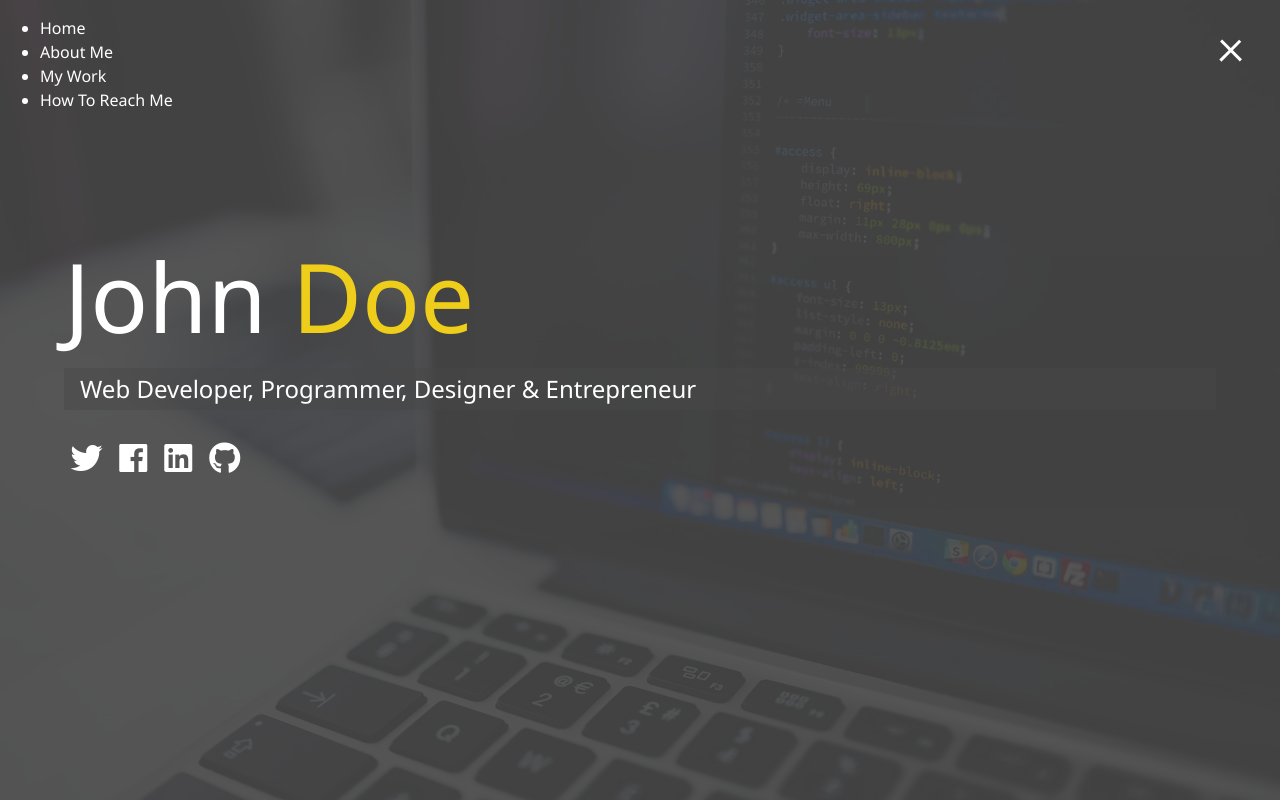
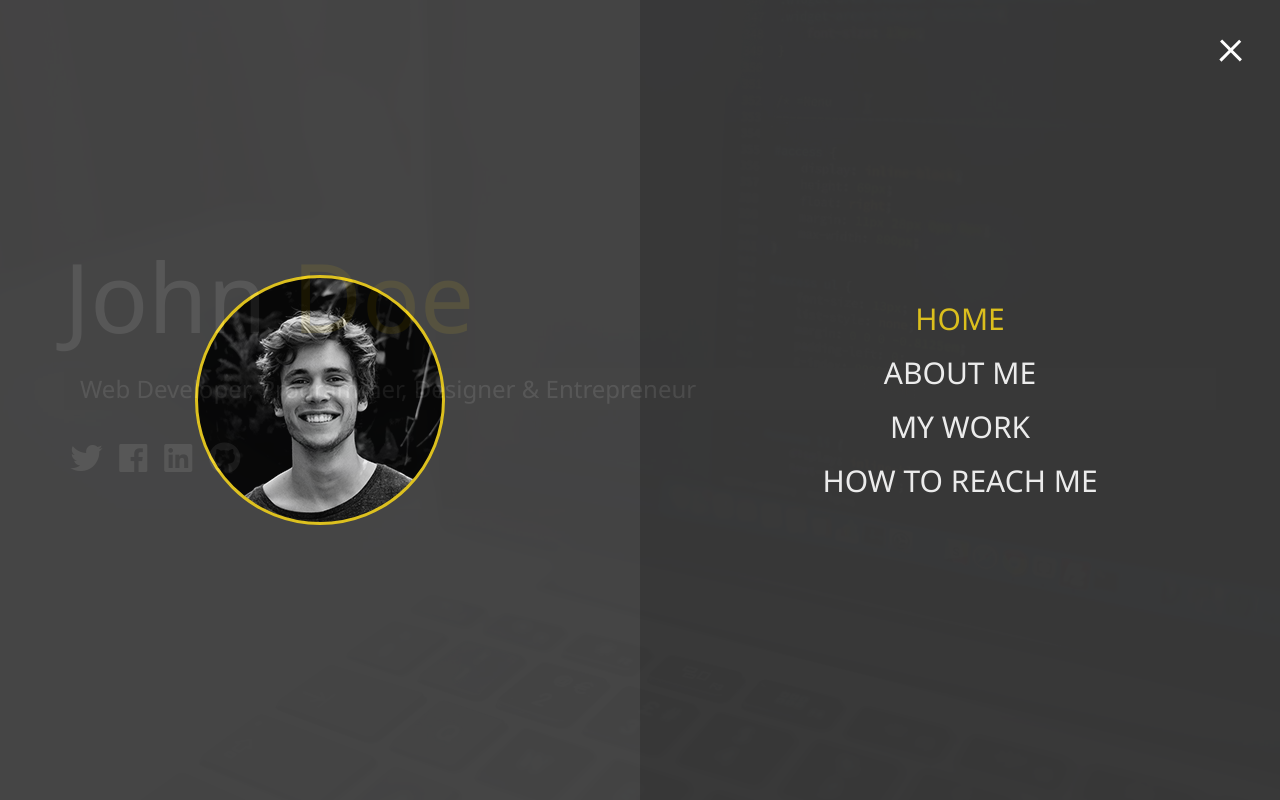
Before and after one commit to ktan18879/new_portfolio, a plain HTML site: page dist/index.html in a window 1280 px wide. Both pictures are taken after a click on the element 1231 px from the left and 47 px from the top of the page. Drawn offline with Linux system fonts and the light colour scheme.

Commit message:
Menu overlay

```diff
--- a/dist/index.html
+++ b/dist/index.html
@@ -23,7 +23,7 @@
           <div class="portrait"></div>
         </div>
         <ul class="menu-nav">
-          <li class="nav-item">
+          <li class="nav-item current">
             <a href="/" class="nav-link">
               Home
             </a>
--- a/scss/_config.scss
+++ b/scss/_config.scss
@@ -2,6 +2,7 @@ $primary-color: #444;
 $secondary-color: #eece1a;
 $show-home-image: true;
 $home-image: url(../img/background.jpg);
+$profile-image: url(../img/portrait.jpg);
 $background-opacity: 0.9;
 
 @mixin easeOut {
--- a/scss/_menu.scss
+++ b/scss/_menu.scss
@@ -10,30 +10,127 @@
   .btn-line {
     width: 28px;
     height: 3px;
-    margin:0 0 5px 0;
-    background:#fff;
-    @include easeOut
+    margin: 0 0 5px 0;
+    background: #fff;
+    @include easeOut;
   }
 
   // Rotate Into X With menu Lines
-  &.close{
-    transform:rotate(180deg);
+  &.close {
+    transform: rotate(180deg);
 
-    .btn-line{
+    .btn-line {
       // Line 1 - Rotate
-        &:nth-child(1){
-            transform:rotate(45deg) translate(5px,5px);
+      &:nth-child(1) {
+        transform: rotate(45deg) translate(5px, 5px);
       }
 
       // Line 2 - Hide
-        &:nth-child(2){
-            opacity:0;
+      &:nth-child(2) {
+        opacity: 0;
       }
 
       // Line 3 - Rotate
-        &:nth-child(3){
-            transform:rotate(-45deg) translate(7px,-6px);
+      &:nth-child(3) {
+        transform: rotate(-45deg) translate(7px, -6px);
       }
     }
   }
 }
+
+// Menu Overlay
+.menu {
+  position: fixed;
+  top: 0;
+  width: 100%;
+  opacity: 0.9;
+  visibility: hidden;
+
+  &.show {
+    visibility: visible;
+  }
+
+  &-branding,
+  &-nav {
+    display: flex;
+    flex-flow: column wrap;
+    align-items: center;
+    justify-content: center;
+    float: left;
+    width: 50%;
+    height: 100vh;
+    overflow: hidden;
+  }
+
+  &-nav {
+    margin: 0;
+    padding: 0;
+    background: darken($primary-color, 5);
+    list-style: none;
+    transform: translate3d(0, -100%, 0);
+    @include easeOut;
+
+    &.show {
+      // Slide in from top
+      transform: translate3d(0, 0, 0);
+    }
+  }
+
+  // Branding Side
+  &-branding {
+    background: $primary-color;
+    transform: translate3d(0, 100%, 0);
+    @include easeOut;
+
+    &.show {
+      // Slide in from bottom
+      transform: translate3d(0, 0, 0);
+    }
+
+    .portrait {
+      width: 250px;
+      height: 250px;
+      background: $profile-image;
+      border-radius: 50%;
+      border: solid 3px $secondary-color;
+    }
+  }
+
+  .nav-item {
+    transform: translate3d(600px, 0, 0);
+    @include easeOut;
+
+    &.show {
+      // Slide in from right
+      transform: translate3d(0, 0, 0);
+    }
+
+    &.current > a {
+      color: $secondary-color;
+    }
+  }
+
+  .nav-link {
+    display: inline;
+    position: relative;
+    font-size: 30px;
+    text-transform: uppercase;
+    padding: 1rem 0;
+    line-height: 1.8;
+    font-weight: 500;
+    color: #fff;
+    text-decoration: none;
+    @include easeOut;
+
+    &:hover{
+        color:$secondary-color;
+    }
+  }
+}
+
+// Delay each nav item slide by 0.1s
+@for $x from 1 through 4 {
+  .nav-item:nth-child(#{$x}) {
+    transition-delay: $x * 0.1s;
+  }
+}
```
Also changed, not shown: dist/css/main.css. Lines whose indentation alone changed are shown as unchanged.
